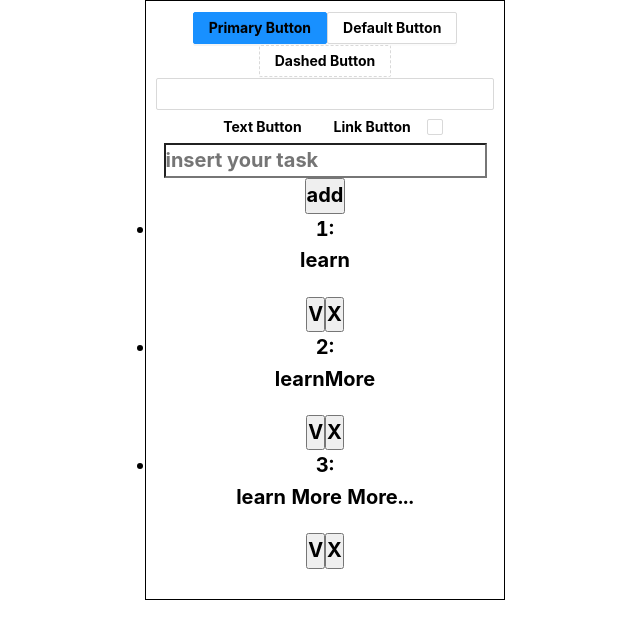
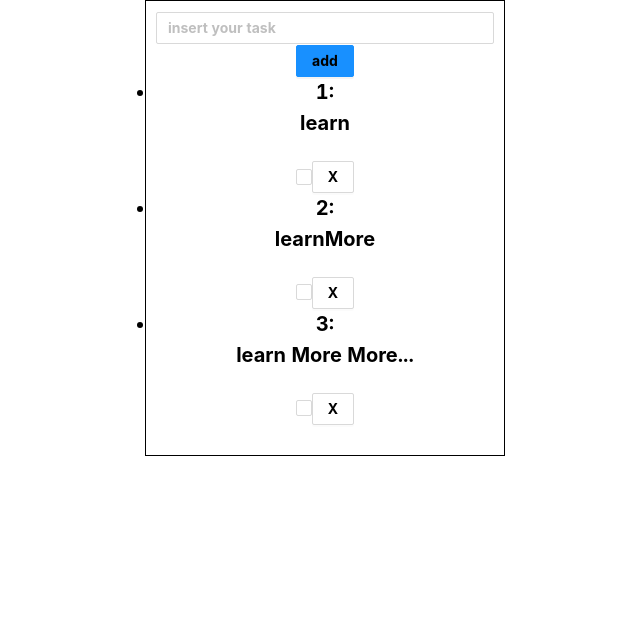
Before and after one commit to kozzztia/todo-page, a React (Create React App) app: page / in a window 1280 px wide. Shown: the top 638 px of the page, without its empty margins (315-955 px from the left). Built offline with nearby package versions, Linux system fonts and the light colour scheme.

Commit message:
insert useColback & working

```diff
--- a/src/App.tsx
+++ b/src/App.tsx
@@ -1,45 +1,45 @@
-import React, {FC, useEffect, useState} from 'react';
+import React, {FC, useCallback, useState} from 'react';
 import './App.css';
 import {todoType} from "./types/type";
 import {createId} from "./support/support";
 import TodoList from "./components/TodoList";
-import { Checkbox ,Button ,Input } from 'antd';
+import { Button, Checkbox, Form, Input } from 'antd';
 import 'antd/dist/antd.css';
-import type { CheckboxChangeEvent } from 'antd/es/checkbox';
 
 const  App:FC = () => {
 
     const [task , setTask] = useState<string>("")
-    const [todos , setTodos] = useState<todoType[] | []>([{id:1,todoTask:"learn",done:true},
-        {id:2,todoTask:"learnMore",done:true},{id:3,todoTask:"learn More More...",done:true}])
-    function handleForm(e : React.SyntheticEvent<EventTarget>){
+    const [todos , setTodos] = useState<todoType[] | []>([
+        {id:1,todoTask:"learn",done:true},
+        {id:2,todoTask:"learnMore",done:true},
+        {id:3,todoTask:"learn More More...",done:true}
+    ])
+
+    const handleFormSubmit=(e : React.SyntheticEvent<EventTarget>)=>{
             e.preventDefault()
-            setTodos([...todos, {id: createId() , todoTask : task , done: false}])
+            addTodos()
             setTask("")
     }
+    const addTodos = useCallback(():void=>{
+            setTodos((prev) => [...prev, {id: createId() , todoTask : task , done: false}])
+    },[todos])
+
   return (
         <div className="App">
-            <Button type="primary">Primary Button</Button>
-            <Button>Default Button</Button>
-            <Button type="dashed">Dashed Button</Button>
-            <Input />
-            <Button type="text">Text Button</Button>
-            <Button type="link">Link Button</Button>
-            <Checkbox/>
             <form className="header"
-                onSubmit={(e)=>handleForm(e)}
+                onSubmit={(e)=>handleFormSubmit(e)}
                 >
-                <input type="text"
+                <Input type="text"
                    placeholder="insert your task"
                    onChange={(e)=>{
                        setTask(e.target.value)
                    }}
                    value={task}
                 />
-                <button
-                    type="submit">
+                <Button htmlType="submit" type="primary">
                     add
-                </button>
+
+                </Button>
             </form>
             <TodoList
                 task={task}
--- a/src/components/TodoItem.tsx
+++ b/src/components/TodoItem.tsx
@@ -1,6 +1,7 @@
 import React, {useState} from 'react';
 import {todoItemType} from "../types/type";
 import TodoText from "./TodoText";
+import {Checkbox, Input , Button} from "antd";
 
 const TodoItem = ({todos, setTodos ,task ,item , keys}:todoItemType) => {
     return (
@@ -12,20 +13,20 @@ const TodoItem = ({todos, setTodos ,task ,item , keys}:todoItemType) => {
                 todos={todos}
                 id={item.id}
             />
-            <button
-                onClick={()=>{
+            <Checkbox
+                onChange={()=>{
                     setTodos(todos.map(todo => todo.id===item.id?
                         {id:item.id , todoTask: item.todoTask , done : !item.done}
                         : todo))
                 }}
-            >V</button>
+            />
 
-            <button
+            <Button
                 disabled = {task === item.todoTask || !item.done}
                 onClick={()=>{
                     setTodos(todos.filter(filteredItem => filteredItem.id !== item.id))
                 }}
-            >X</button>
+            >X</Button>
         </li>
     );
 };
```
